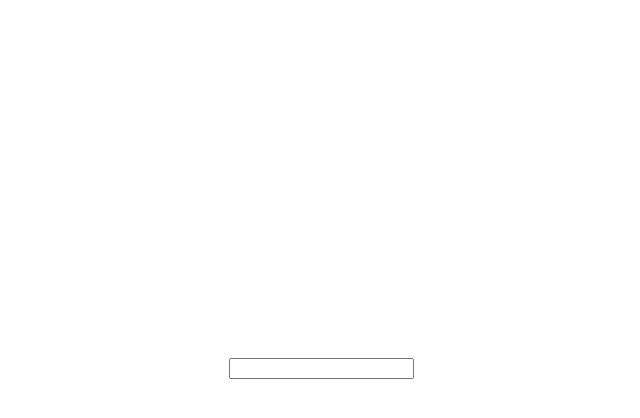
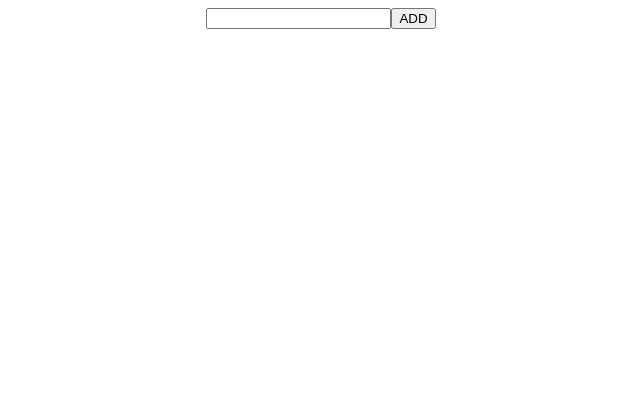
Before and after one commit to JEKO10/To-do-app, a React (Create React App) app: page / in a window 1280 px wide. Shown: the top 418 px of the page, without its empty margins (319-959 px from the left). Built offline with nearby package versions, Linux system fonts and the light colour scheme.

Commit message:
submit button and task list finished

```diff
--- a/src/App.js
+++ b/src/App.js
@@ -2,6 +2,7 @@ import React, { useState } from "react";
 
 function App() {
   const [inputValue, setInputValue] = useState("");
+  const [tasks, setTasks] = useState([]);
 
   return (
     <div>
@@ -10,12 +11,29 @@ function App() {
           type="text"
           value={inputValue}
           onChange={(e) => {
-            e.preventDefault();
             setInputValue(e.target.value);
-            console.log(inputValue);
           }}
         />
+        <button
+          onClick={(e) => {
+            e.preventDefault();
+            setTasks([...tasks, inputValue]);
+            setInputValue("");
+            console.log(tasks);
+          }}
+        >
+          ADD
+        </button>
       </section>
+      <div className="list">
+        {tasks.map((item) => {
+          return (
+            <ul>
+              <li>{item}</li>
+            </ul>
+          );
+        })}
+      </div>
     </div>
   );
 }
--- a/src/index.css
+++ b/src/index.css
@@ -2,5 +2,4 @@ body {
   display: flex;
   justify-content: center;
   align-items: center;
-  height: 90vh;
 }
```
